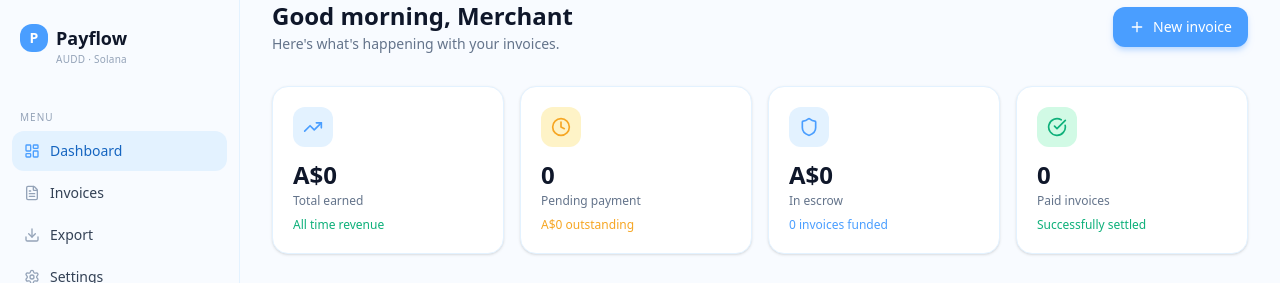
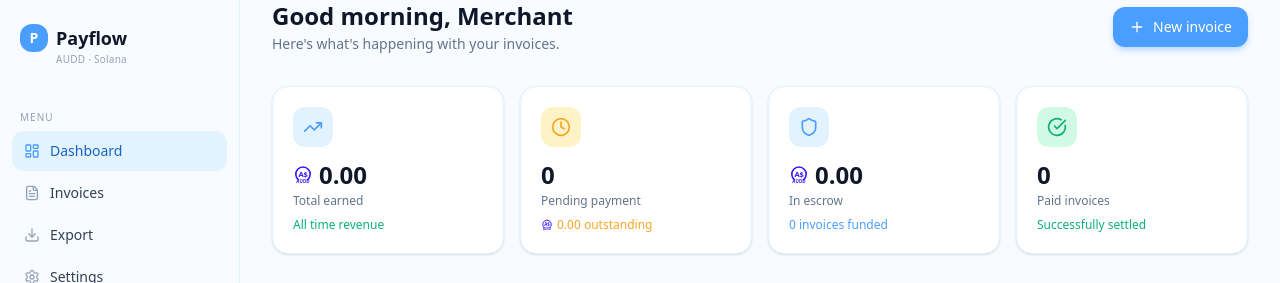
Before and after one commit to dvansari65/Kangarow, a Next.js app in the folder frontend/: page /dashboard in a window 1280 px wide. Shown: the top 283 px of the page. Built offline with nearby package versions, Linux system fonts and the light colour scheme; no server answers; the database is empty; what @solana/web3.js would draw is missing.

Commit message:
feat(dashboard): integrate AuddLogo into statistics cards

```diff
--- a/frontend/app/dashboard/page.tsx
+++ b/frontend/app/dashboard/page.tsx
@@ -3,6 +3,7 @@ import { Plus, TrendingUp, Clock, Shield, CheckCircle, Activity, Download } from
 import { StatCard } from '@/components/StatCard';
 import { InvoiceTable, type UIInvoice } from '@/components/InvoiceTable';
 import { QuickCopyAction } from '@/components/QuickCopyAction';
+import { AuddLogo } from '@/components/AuddLogo';
 import { Invoice, PrismaClient } from '@prisma/client';
 import { auth } from '@clerk/nextjs/server';
 
@@ -52,7 +53,7 @@ export default async function DashboardPage({ params }: { params: Promise<Record
       initials,
       avatarBg: bgColors[colorHash],
       avatarText: textColors[colorHash],
-      amount: amountNumber.toLocaleString('en-US', { style: 'currency', currency: 'AUD' }),
+      amount: amountNumber.toLocaleString('en-US', { minimumFractionDigits: 2, maximumFractionDigits: 2 }),
       date: new Date(inv.createdAt).toLocaleDateString('en-GB', { day: 'numeric', month: 'short', year: 'numeric' }),
       status: inv.status.toLowerCase() as UIInvoice['status'],
       merchant: inv.merchant,
@@ -113,7 +114,7 @@ export default async function DashboardPage({ params }: { params: Promise<Record
       <div className="grid grid-cols-2 lg:grid-cols-4 gap-3 lg:gap-4 mb-6 lg:mb-8">
         <StatCard
           label="Total earned"
-          value={`A$${totalEarned.toLocaleString()}`}
+          value={<div className="flex items-center gap-1.5"><AuddLogo className="w-5 h-5" />{totalEarned.toLocaleString('en-US', { minimumFractionDigits: 2, maximumFractionDigits: 2 })}</div>}
           footer="All time revenue"
           footerColor="text-[#0EB07A]"
           icon={TrendingUp}
@@ -123,7 +124,7 @@ export default async function DashboardPage({ params }: { params: Promise<Record
         <StatCard
           label="Pending payment"
           value={pendingCount.toString()}
-          footer={`A$${pendingAmount.toLocaleString()} outstanding`}
+          footer={<div className="flex items-center gap-1"><AuddLogo className="w-3 h-3" />{pendingAmount.toLocaleString('en-US', { minimumFractionDigits: 2, maximumFractionDigits: 2 })} outstanding</div>}
           footerColor="text-[#F6A623]"
           icon={Clock}
           iconBg="bg-[#FEF3C7]"
@@ -131,7 +132,7 @@ export default async function DashboardPage({ params }: { params: Promise<Record
         />
         <StatCard
           label="In escrow"
-          value={`A$${escrowAmount.toLocaleString()}`}
+          value={<div className="flex items-center gap-1.5"><AuddLogo className="w-5 h-5" />{escrowAmount.toLocaleString('en-US', { minimumFractionDigits: 2, maximumFractionDigits: 2 })}</div>}
           footer={`${escrowCount} invoices funded`}
           footerColor="text-[#4A9EFF]"
           icon={Shield}
```
